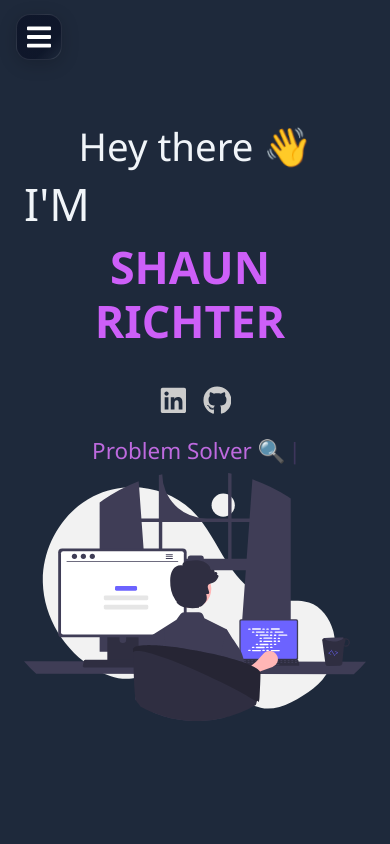
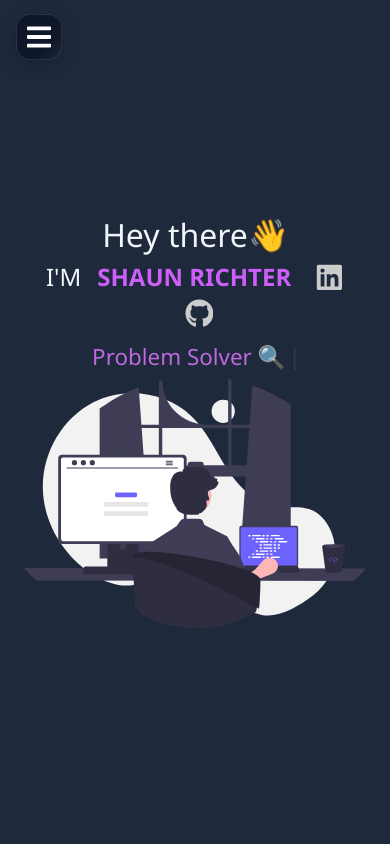
Before and after one commit to ShaunRichter/Personal-Website, a React (Create React App) app: page / in a window 390 px wide. Shown: the top 844 px of the page. Built offline with nearby package versions, Linux system fonts and the light colour scheme.

Commit message:
Update home page to be mobile friendly

```diff
--- a/src/pages/Home.js
+++ b/src/pages/Home.js
@@ -21,11 +21,11 @@ const Home = () => {
 
               <h1 className="name-heading">
                 I'M <strong className="main-name">SHAUN RICHTER</strong>
-                <span className="home-social-links-inline">
                 <a
                   href="https://www.linkedin.com/in/shaun-richter-a90b412b6/"
                   target="_blank"
                   rel="noreferrer"
+                  className="social-icon-link"
                 >
                   <FaLinkedin className="social-icon linkedin" />
                 </a>
@@ -33,10 +33,10 @@ const Home = () => {
                   href="https://github.com/ShaunRichter"
                   target="_blank"
                   rel="noreferrer"
+                  className="social-icon-link"
                 >
                   <FaGithub className="social-icon github" />
                 </a>
-                </span>
               </h1>
 
               <Type />
--- a/src/styles/Home.css
+++ b/src/styles/Home.css
@@ -32,6 +32,12 @@
   flex-wrap: wrap;
   align-items: center;
   gap: 10px;
+}
+
+.social-icon-link {
+  display: inline-flex;
+  align-items: center;
+  margin-left: 8px;
 }
 
 .main-name {
@@ -112,10 +118,30 @@
     max-height: 300px;
   }
 
-  .home-social-links-inline {
+  .greeting {
     display: flex;
+    flex-direction: row;
     justify-content: center;
-    margin-top: 10px;
+    align-items: center;
+    font-size: 2rem;
+    margin-bottom: 0.5rem;
+  }
+  .name-heading {
+    display: flex;
+    flex-direction: row;
+    justify-content: center;
+    align-items: center;
+    gap: 0.5rem;
+    font-size: 1.5rem;
+    margin-bottom: 1rem;
     width: 100%;
+    text-align: center;
+  }
+  .main-name {
+    margin: 0 0.5rem;
+  }
+  .social-icon-link {
+    margin-left: 0.5rem;
+    gap: 0.5rem;
   }
 }
```
Lines whose indentation alone changed are shown as unchanged.
